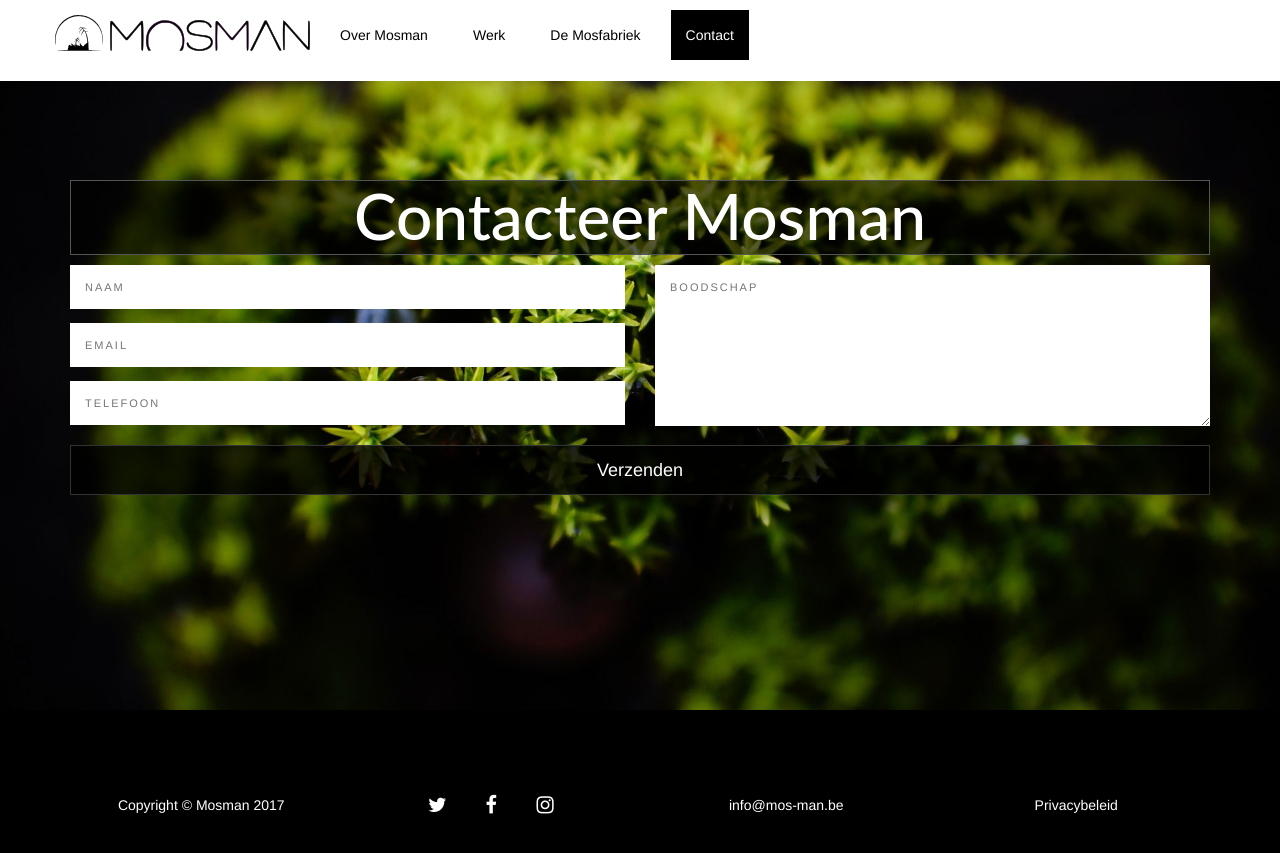
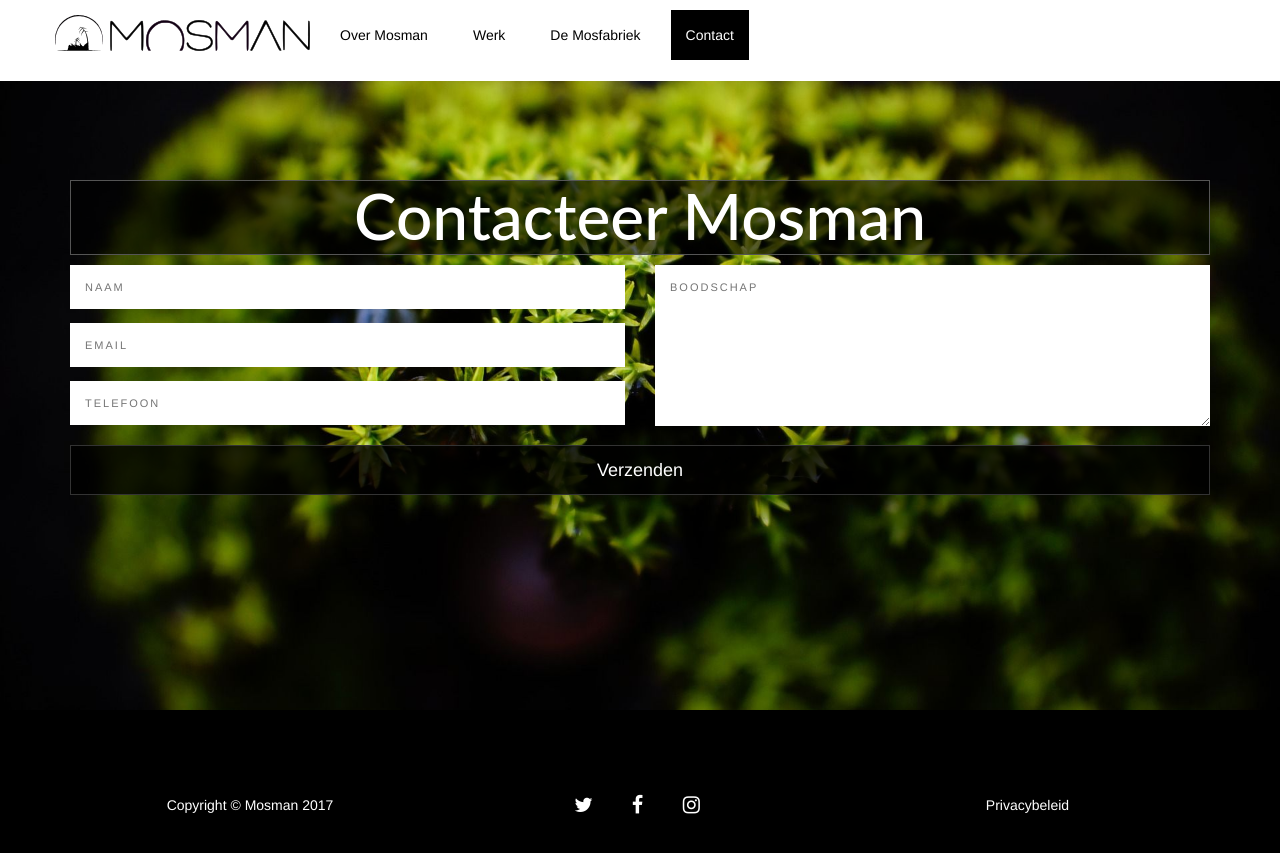
Before and after one commit to StartBootstrap/startbootstrap-scrolling-nav, a Jekyll site: the page built from index.html, in a window 1280 px wide and 900 px high, scrolled down 3742 px. Shown: the top 853 px of the window. Built offline with Jekyll 4.4.1, drawn with Linux system fonts in a browser that asks for light colours.

Commit message:
ud footer

```diff
--- a/_includes/footer.html
+++ b/_includes/footer.html
@@ -3,10 +3,10 @@
   <footer>
   <div class="container">
       <div class="row">
-          <div class="col-md-3">
+          <div class="col-md-4">
               <span class="copyright">Copyright &copy; Mosman 2017</span>
           </div>
-          <div class="col-md-3">
+          <div class="col-md-4">
               <ul class="list-inline social-buttons">
                   <li><a href="https://twitter.com/mosmannnnn"><i class="fa fa-twitter"></i></a>
                   </li>
@@ -16,10 +16,10 @@
                   </li>
               </ul>
           </div>
-          <div class="col-md-3">
+          <!-- <div class="col-md-3">
               <span class="email">info@mos-man.be</span>
-          </div>
-          <div class="col-md-3">
+          </div> -->
+          <div class="col-md-4">
               <ul class="list-inline quicklinks">
                   <li><a href="/privacybeleid/">Privacybeleid</a>
                   </li>
```
Also changed, not shown: 2 other files.
